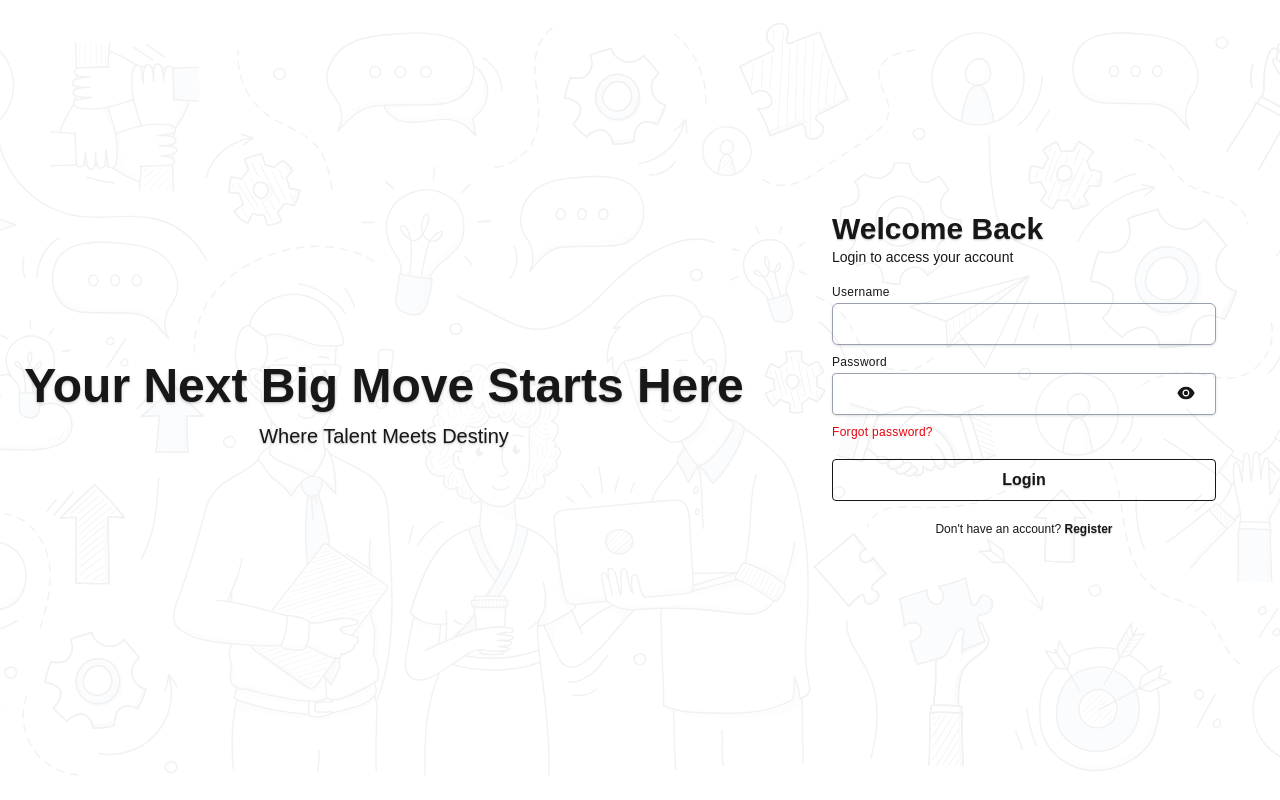
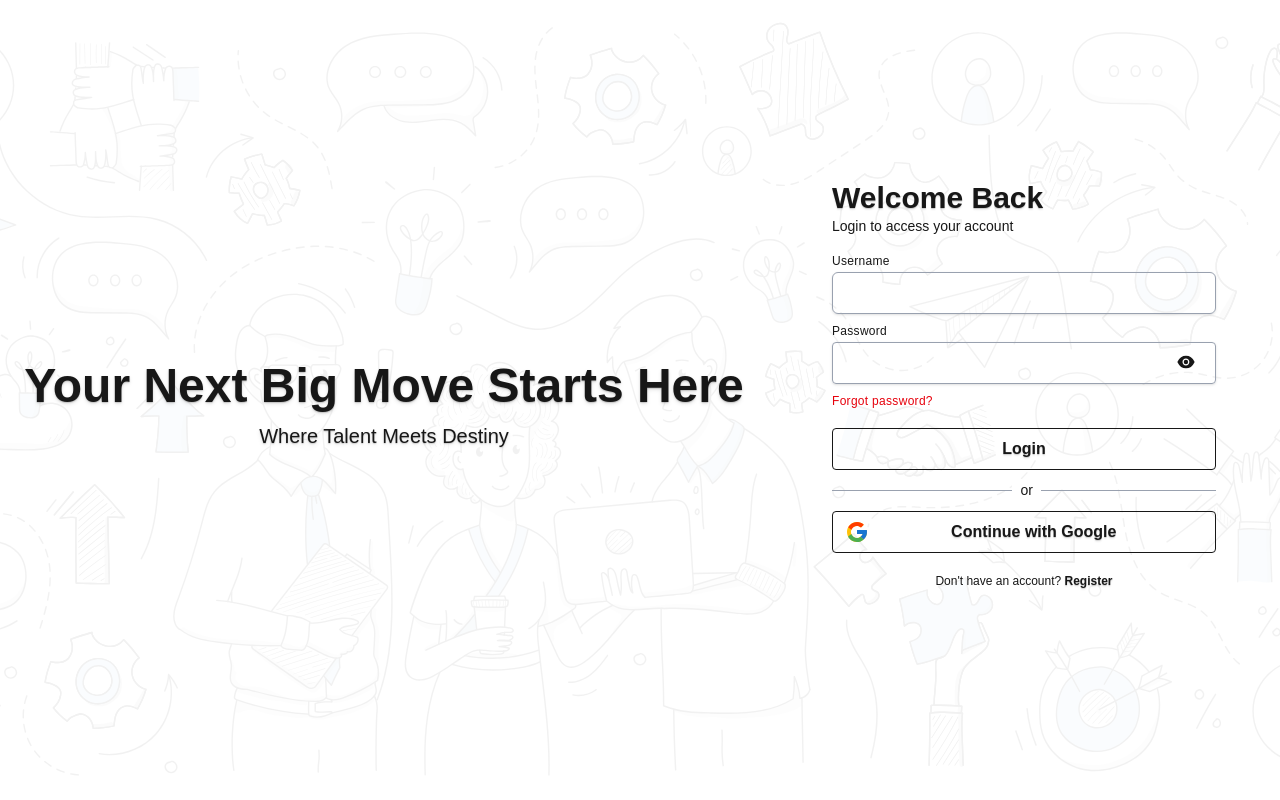
Before and after one commit to ikhsanfrcn/job-board-app, a Next.js app in the folder frontend/: page /login in a window 1280 px wide. Built offline with nearby package versions, Linux system fonts and the light colour scheme; no server answers.

Commit message:
add goggle login

```diff
--- a/frontend/src/app/(auth)/login/page.tsx
+++ b/frontend/src/app/(auth)/login/page.tsx
@@ -7,6 +7,7 @@ import { signIn } from "next-auth/react";
 import Link from "next/link";
 import { useState } from "react";
 import { AiFillEye, AiFillEyeInvisible } from "react-icons/ai";
+import { FcGoogle } from "react-icons/fc";
 import { toast } from "react-toastify";
 import * as yup from "yup";
 
@@ -144,7 +145,12 @@ export default function Page() {
                     </div>
                   ) : null}
                 </div>
-                <Link href={"/forgot"} className="text-xs text-red-600 hover:text-red-500 tracking-wide">Forgot password?</Link>
+                <Link
+                  href={"/password/forgot"}
+                  className="text-xs text-red-600 hover:text-red-500 tracking-wide"
+                >
+                  Forgot password?
+                </Link>
                 <div className="mt-4 w-full">
                   <button
                     className="font-bold py-2 px-2 rounded-sm bg-black-500 disabled:bg-gray-300 disabled:cursor-not-allowed text-md border w-full cursor-pointer hover:bg-green-600 hover:text-white transition duration-300 text-shadow-sm"
@@ -158,7 +164,23 @@ export default function Page() {
             );
           }}
         </Formik>
-        <div className="my-5 text-xs">
+        <div className="relative w-[77%] md:w-[80%] mt-5">
+          <hr className="text-gray-400 w-full" />
+          <label
+            htmlFor="or"
+            className="absolute -top-2.5 left-[47%] bg-white px-2 text-sm"
+          >
+            or
+          </label>
+        </div>
+        <button
+          onClick={() => signIn("google", {redirectTo: "/"})}
+          className="flex justify-between items-center border w-[77%] md:w-[80%] my-5 py-2 px-3 font-semibold text-md text-shadow-sm rounded-sm cursor-pointer hover:border-green-600"
+        >
+          <FcGoogle className="text-2xl" />
+          Continue with Google<span>&nbsp;</span>
+        </button>
+        <div className="text-xs">
           Don&apos;t have an account?&nbsp;
           <Link
             href="/register"
--- a/frontend/src/app/(auth)/password/reset/[token]/page.tsx
+++ b/frontend/src/app/(auth)/password/reset/[token]/page.tsx
@@ -11,8 +11,12 @@ import * as yup from "yup";
 const ResetSchema = yup.object().shape({
   newPassword: yup
     .string()
-    .min(8, "Password must be at least 8 characters")
-    .required("New password is required"),
+    .min(6, "Min 6 character")
+    .matches(/[0-9]/, "Password requires a number")
+    .matches(/[a-z]/, "Password requires a lowercase letter")
+    .matches(/[A-Z]/, "Password requires an uppercase letter")
+    .matches(/[^\w]/, "Password requires a symbol")
+    .required("Password is required!"),
 });
 
 interface IResetForm {
--- a/frontend/src/lib/auth.ts
+++ b/frontend/src/lib/auth.ts
@@ -2,6 +2,7 @@ import NextAuth from "next-auth";
 import Credentials from "next-auth/providers/credentials";
 import { Session } from "next-auth";
 import { JWT } from "next-auth/jwt";
+import Google from "next-auth/providers/google";
 
 export const { auth, handlers, signIn, signOut } = NextAuth({
   providers: [
@@ -11,6 +12,17 @@ export const { auth, handlers, signIn, signOut } = NextAuth({
         return null;
       },
     }),
+    Google({
+      clientId: process.env.GOOGLE_CLIENT_ID,
+      clientSecret: process.env.GOOGLE_CLIENT_SECRET,
+      authorization: {
+        params: {
+          prompt: "consent",
+          access_type: "offline",
+          response_type: "code",
+        },
+      },
+    })
   ],
   pages: {
     signIn: "/login",
```
